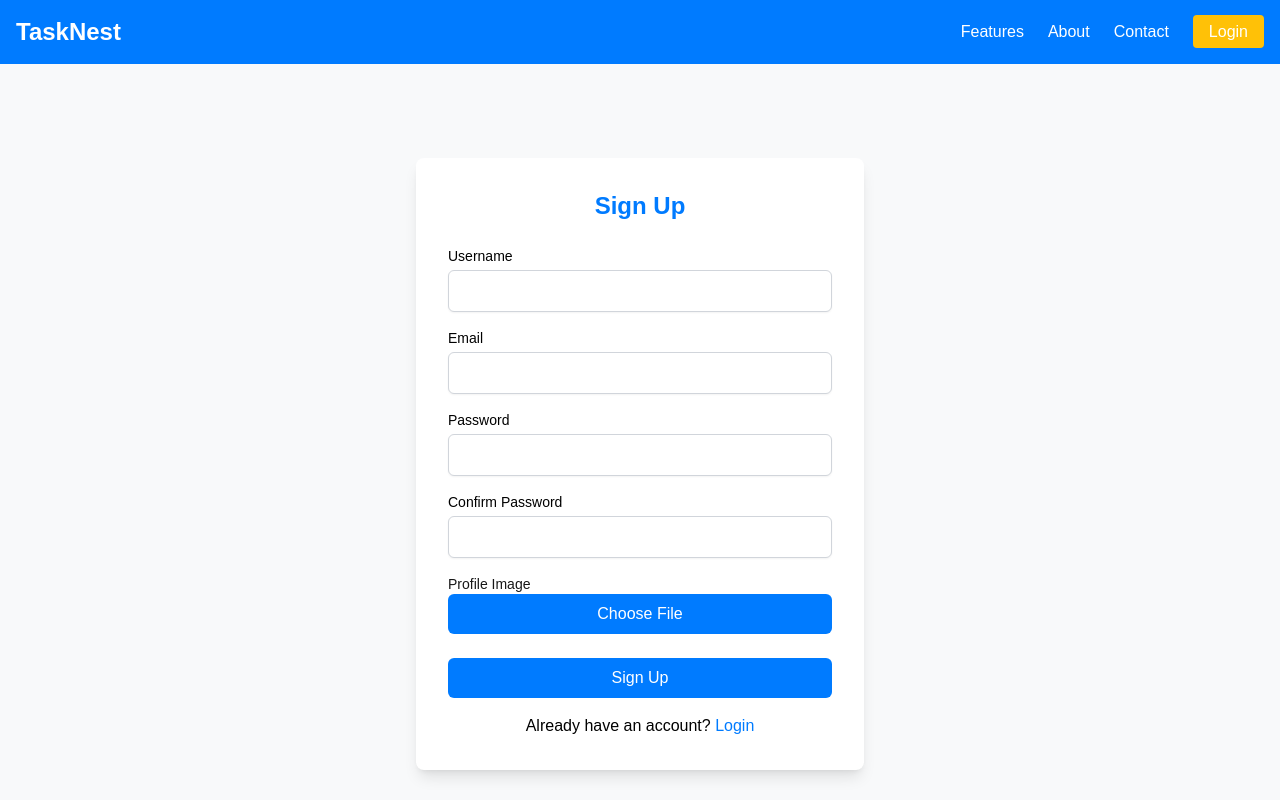
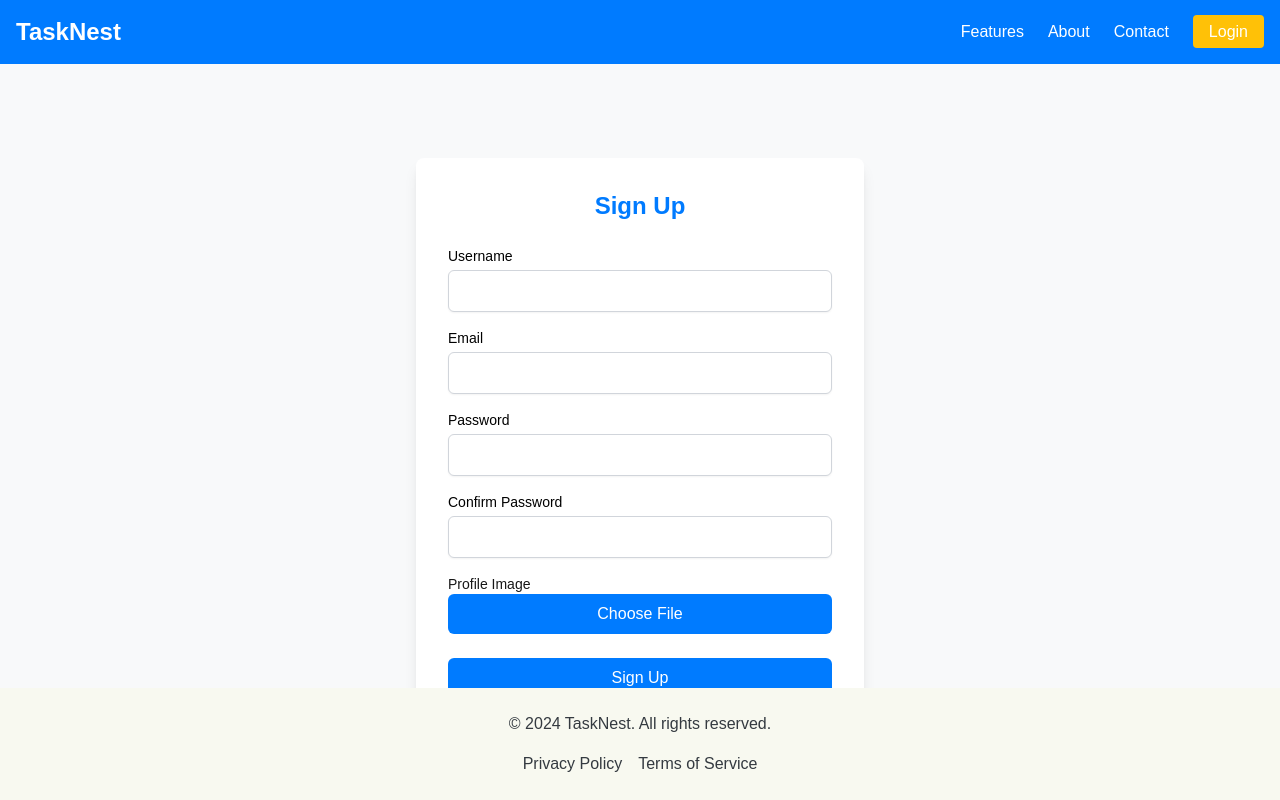
Before and after one commit to Hamza123Hussain/tasknest, a Next.js app: page /signup in a window 1280 px wide. Shown: the top 800 px of the page. Built offline with nearby package versions, Linux system fonts and the light colour scheme.

Commit message:
little styling left

```diff
--- a/components/Footer.tsx
+++ b/components/Footer.tsx
@@ -2,7 +2,7 @@ import React from 'react'
 
 const Footer = () => {
   return (
-    <footer className="bg-[#f8f9fa00] text-[#343A40] p-6 mt-12">
+    <footer className="bg-[#f8f9f0] text-[#343A40] p-6 mt-12 fixed bottom-0 w-full">
       <div className="container mx-auto text-center">
         <p>&copy; 2024 TaskNest. All rights reserved.</p>
         <ul className="flex justify-center space-x-4 mt-4">
```
